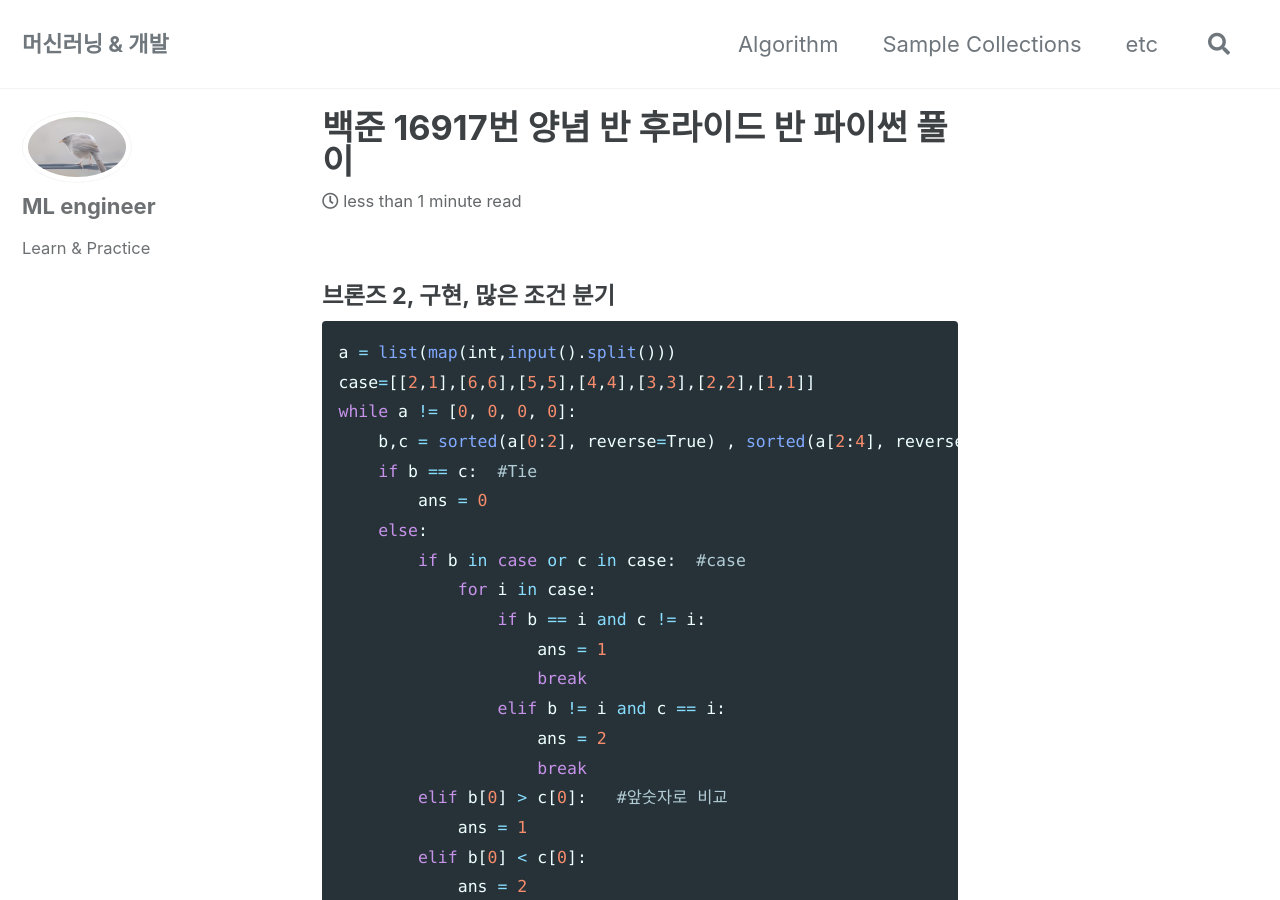
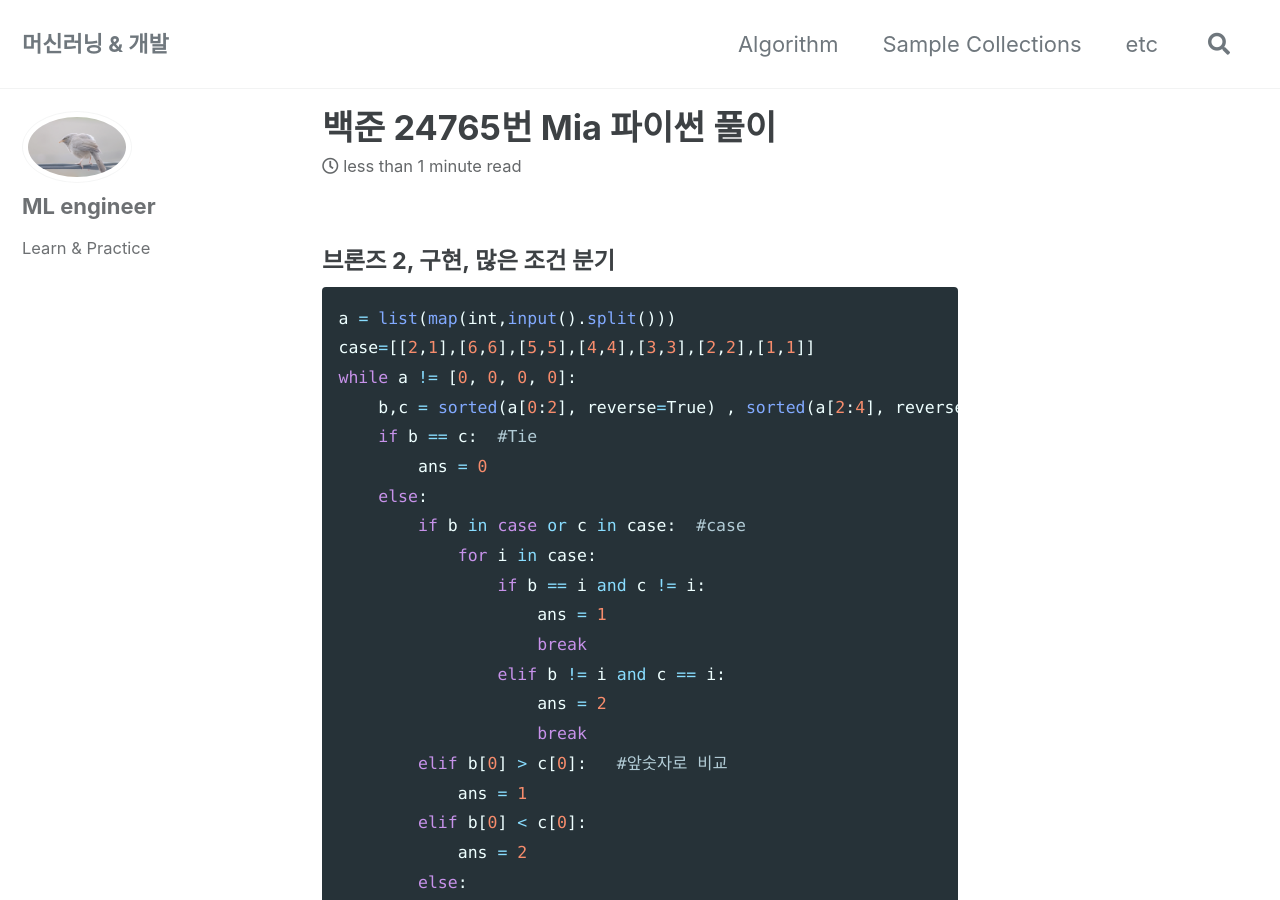
Before and after one commit to Donghee4/Donghee4.github.io, a Jekyll site: the page built from _posts/2022-05-14-84.md, in a window 1280 px wide and 900 px high. Built offline with Jekyll 4.4.1, drawn with Linux system fonts in a browser that asks for light colours; cached includes are drawn as plain includes.

Commit message:
title edit

```diff
--- a/_posts/2022-05-14-84.md
+++ b/_posts/2022-05-14-84.md
@@ -1,7 +1,7 @@
 ---
 layout: single
 categories: Algorithm
-title: "백준 16917번 양념 반 후라이드 반 파이썬 풀이"
+title: "백준 24765번 Mia 파이썬 풀이"
 ---
 #### 브론즈 2, 구현, 많은 조건 분기
 
```
